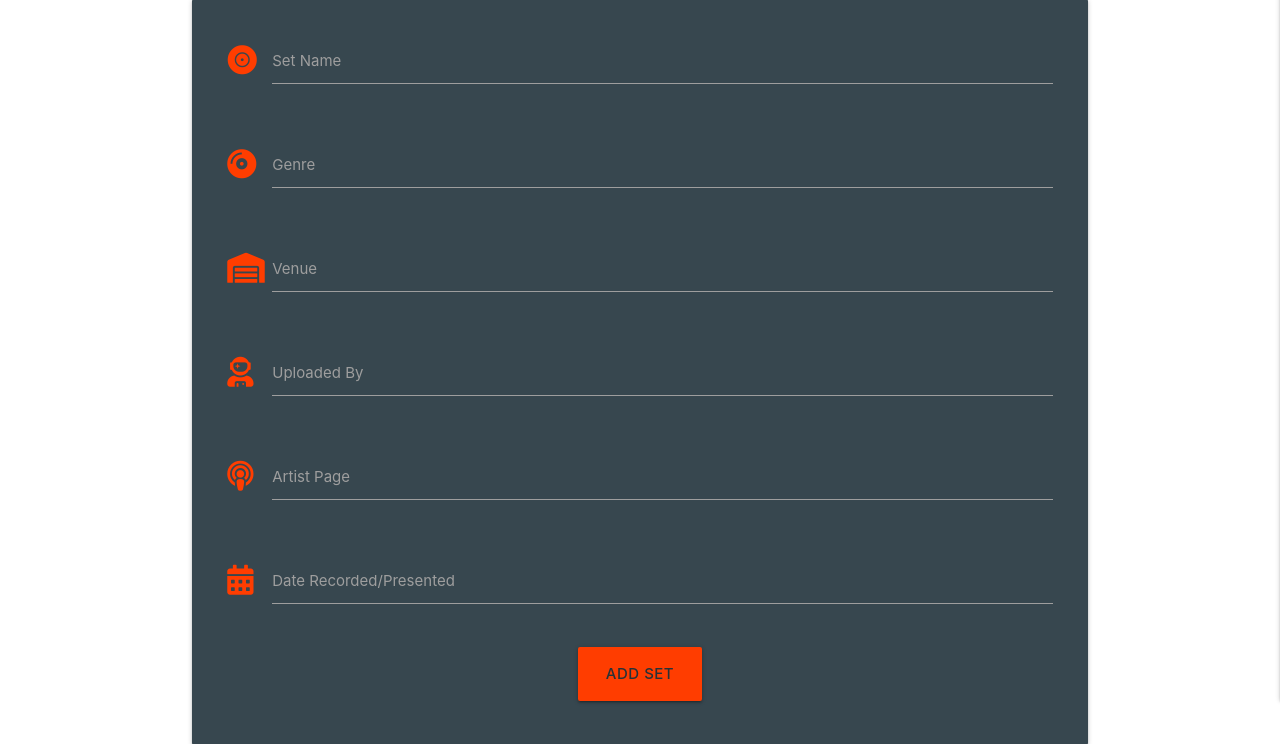
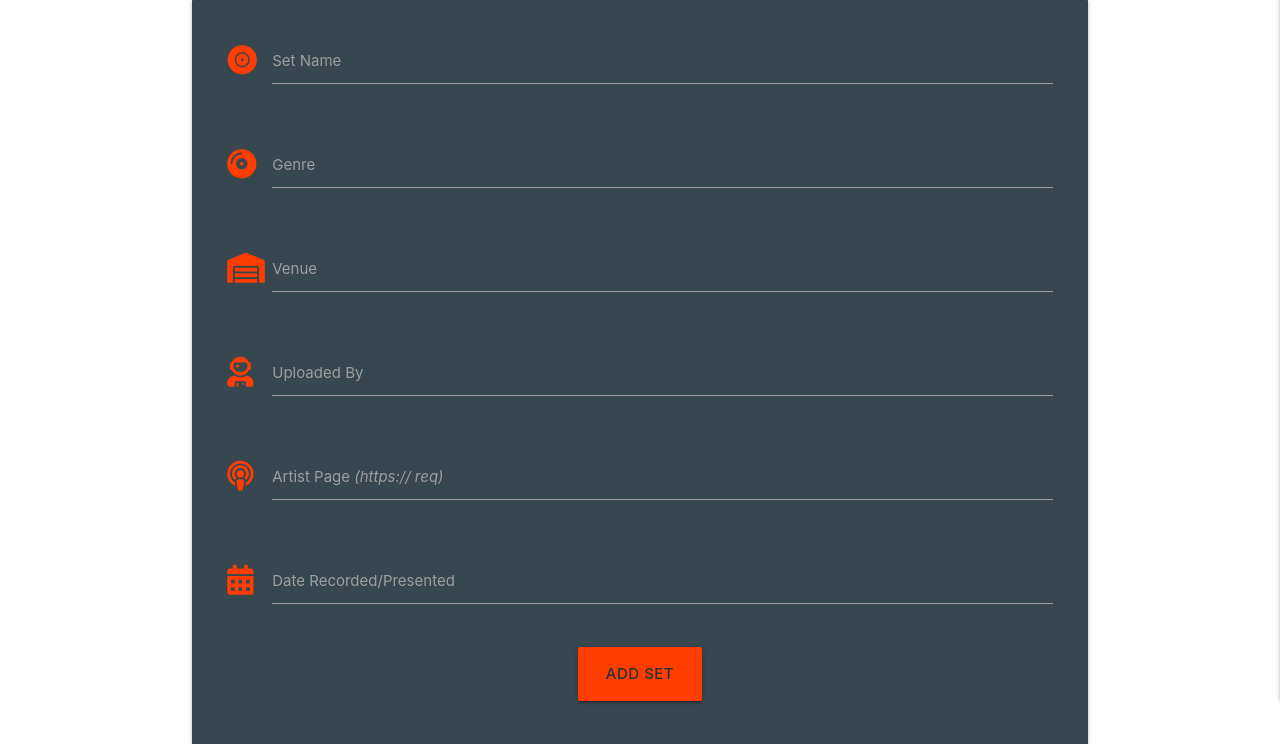
Before and after one commit to Code-Institute-Submissions/TobinStonelake-entunepreneurs_AprResub, a Flask app: page /add_set in a window 1280 px wide. Shown: the part 160-904 px from the top of the page. Run offline with Flask 2, Linux system fonts and the light colour scheme; some libraries are stand-ins or nearby versions.

```diff
--- a/templates/new_set.html
+++ b/templates/new_set.html
@@ -49,7 +49,7 @@
                     <i class="fas fa-podcast prefix deep-orange-text text-accent-3"></i>
                     <input id="artists_page" name="artists_page" minlength="5" maxlength="50"
                         type="text" class="validate">
-                    <label for="artists_page">Artist Page</label>
+                    <label for="artists_page">Artist Page <em>(https:// req)</em></label>
                 </div>
             </div>
             <!-- Date Set Recorded -->
```
